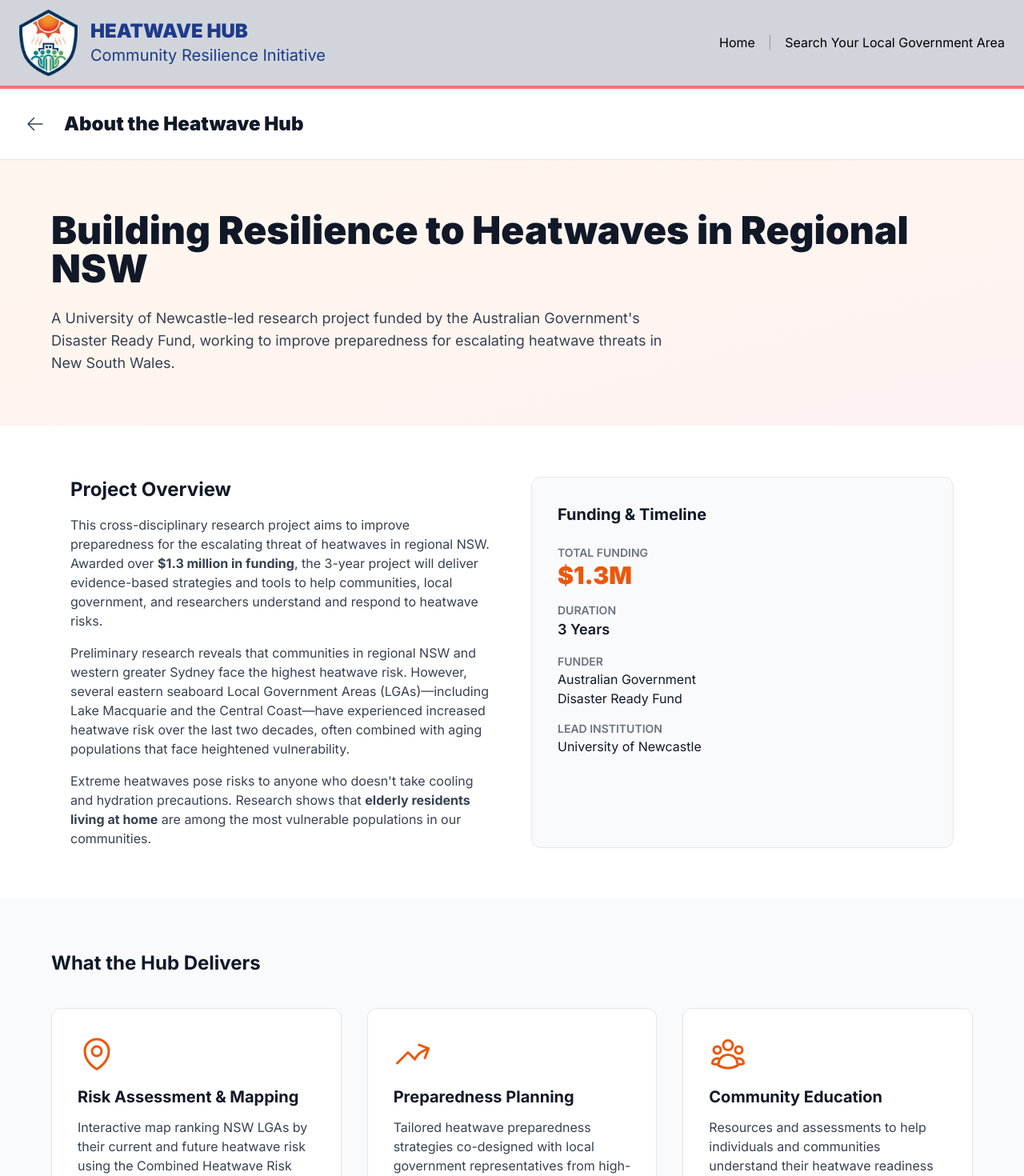
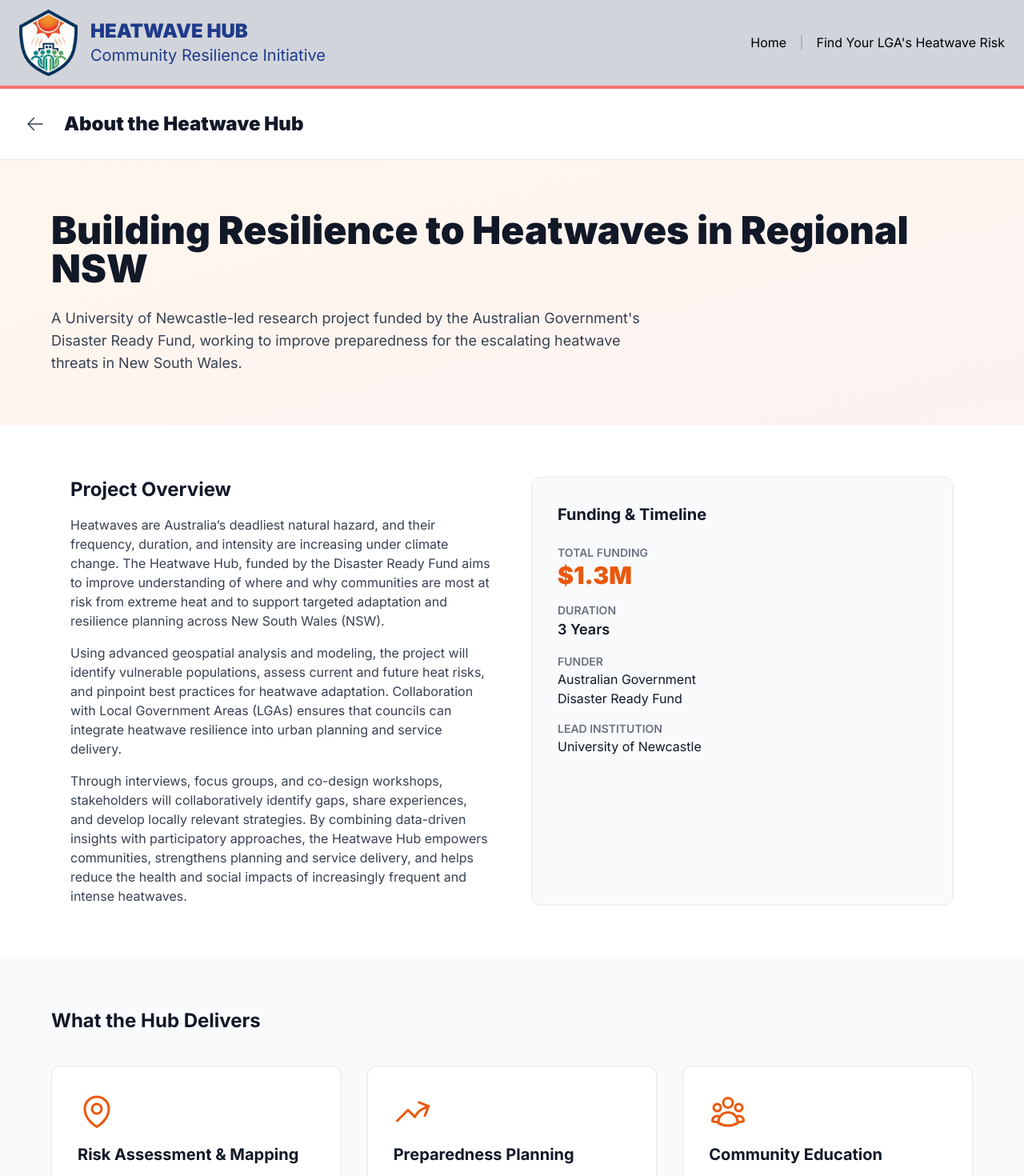
Before and after one commit to RubinInsert/HeatwaveHub, a Next.js app: page /about in a window 1280 px wide. Shown: the top 1470 px of the page at 80% size. Built offline with nearby package versions, Linux system fonts and the light colour scheme; a web font is replaced by a local one.

Commit message:
Change link on homepage, fix map LGA name

```diff
--- a/app/about/page.tsx
+++ b/app/about/page.tsx
@@ -43,7 +43,7 @@
             Building Resilience to Heatwaves in Regional NSW
           </h2>
           <p className="text-lg text-gray-700 max-w-3xl">
-            A University of Newcastle-led research project funded by the Australian Government's Disaster Ready Fund, working to improve preparedness for escalating heatwave threats in New South Wales.
+            A University of Newcastle-led research project funded by the Australian Government's Disaster Ready Fund, working to improve preparedness for the escalating heatwave threats in New South Wales.
           </p>
         </div>
       </section>
@@ -55,13 +55,13 @@
             <h3 className="text-2xl font-bold text-gray-900 mb-4">Project Overview</h3>
             <div className="space-y-4 text-gray-700">
               <p>
-                This cross-disciplinary research project aims to improve preparedness for the escalating threat of heatwaves in regional NSW. Awarded over <strong>$1.3 million in funding</strong>, the 3-year project will deliver evidence-based strategies and tools to help communities, local government, and researchers understand and respond to heatwave risks.
+                Heatwaves are Australia’s deadliest natural hazard, and their frequency, duration, and intensity are increasing under climate change. The Heatwave Hub, funded by the Disaster Ready Fund aims to improve understanding of where and why communities are most at risk from extreme heat and to support targeted adaptation and resilience planning across New South Wales (NSW).
               </p>
               <p>
-                Preliminary research reveals that communities in regional NSW and western greater Sydney face the highest heatwave risk. However, several eastern seaboard Local Government Areas (LGAs)—including Lake Macquarie and the Central Coast—have experienced increased heatwave risk over the last two decades, often combined with aging populations that face heightened vulnerability.
+                Using advanced geospatial analysis and modeling, the project will identify vulnerable populations, assess current and future heat risks, and pinpoint best practices for heatwave adaptation. Collaboration with Local Government Areas (LGAs) ensures that councils can integrate heatwave resilience into urban planning and service delivery.
               </p>
               <p>
-                Extreme heatwaves pose risks to anyone who doesn't take cooling and hydration precautions. Research shows that <strong>elderly residents living at home</strong> are among the most vulnerable populations in our communities.
+                Through interviews, focus groups, and co-design workshops, stakeholders will collaboratively identify gaps, share experiences, and develop locally relevant strategies. By combining data-driven insights with participatory approaches, the Heatwave Hub empowers communities, strengthens planning and service delivery, and helps reduce the health and social impacts of increasingly frequent and intense heatwaves.
               </p>
             </div>
           </div>
--- a/app/heatwave-map/MapView.tsx
+++ b/app/heatwave-map/MapView.tsx
@@ -172,7 +172,7 @@
             >
               <div className="p-2 text-black">
                 <h3 className="font-bold border-b mb-1">
-                  {hoverInfo.properties.LGA_NAME25 || "LGA Details"}
+                  {hoverInfo.properties.LGA_NAME || "LGA Details"}
                 </h3>
                 {/* Displays warnings based on census data. E.g. "Vulnerability Warning: High Proportion of Low Income people" */}
                 <CensusWarnings hoverContext={hoverInfo} />{" "}
--- a/app/layout.tsx
+++ b/app/layout.tsx
@@ -10,8 +10,10 @@
   return (
     <html lang="en">
       <meta name="viewport" content="width=device-width, initial-scale=1" />
+      <title>Heatwave Hub - Centralised Heatwave Information for Community Resilience</title>
       <body className={`${inter.className} antialiased p-0 m-0 h-dvh flex flex-col`}>
         <header className="shrink-0 w-full h-auto bg-gray-300 border-b-4 border-red-400 flex items-center justify-center md:justify-between gap-4 px-6 flex-wrap py-3">
+          <a href="/" className="text-center md:text-left">
           <Image
             src="/heatwave-hub-logo.png"
             alt="Logo"
@@ -19,12 +21,13 @@
             height={827 / 10}
             unoptimized={false}
           />
-          <div className="text-center md:text-left">
+          </a>
+          <a href="/" className="text-center md:text-left">
             <h1 className="text-2xl font-black text-blue-900">HEATWAVE HUB</h1>
             <h2 className="text-xl font-normal text-blue-900">
               Community Resilience Initiative
             </h2>
-          </div>
+          </a>
           <nav className="md:justify-self-end md:ml-auto">
             <ul className="flex gap-4 items-center justify-center text-center">
               <li>
@@ -32,8 +35,8 @@
               </li>
               <span className="inline text-gray-400">|</span>
               <li>
-                <a className="block h-full w-full" href="/dashboard">
-                  Search Your Local Government Area
+                <a className="block h-full w-full" href="/heatwave-map">
+                  Find Your LGA's Heatwave Risk
                 </a>
               </li>
             </ul>
--- a/app/page.tsx
+++ b/app/page.tsx
@@ -57,11 +57,11 @@
             label="Prepare"
           />
           <NavCard
-            href="/"
+            href="https://www.climatechange.environment.nsw.gov.au/resources-and-research/climate-risk-ready-nsw-guide"
             bgColor="bg-green-400"
-            iconSrc="/icons/fan-icon.svg"
+            iconSrc="/icons/thermostat-up-icon.svg"
             altText="Fan Icon"
-            label="Find A Cooling Centre Near You"
+            label="LGA Climate Change Maturity Assessment"
           />
           <NavCard
             href="/test"
```
Also changed, not shown: public/icons/thermostat-up-icon.svg (added).
